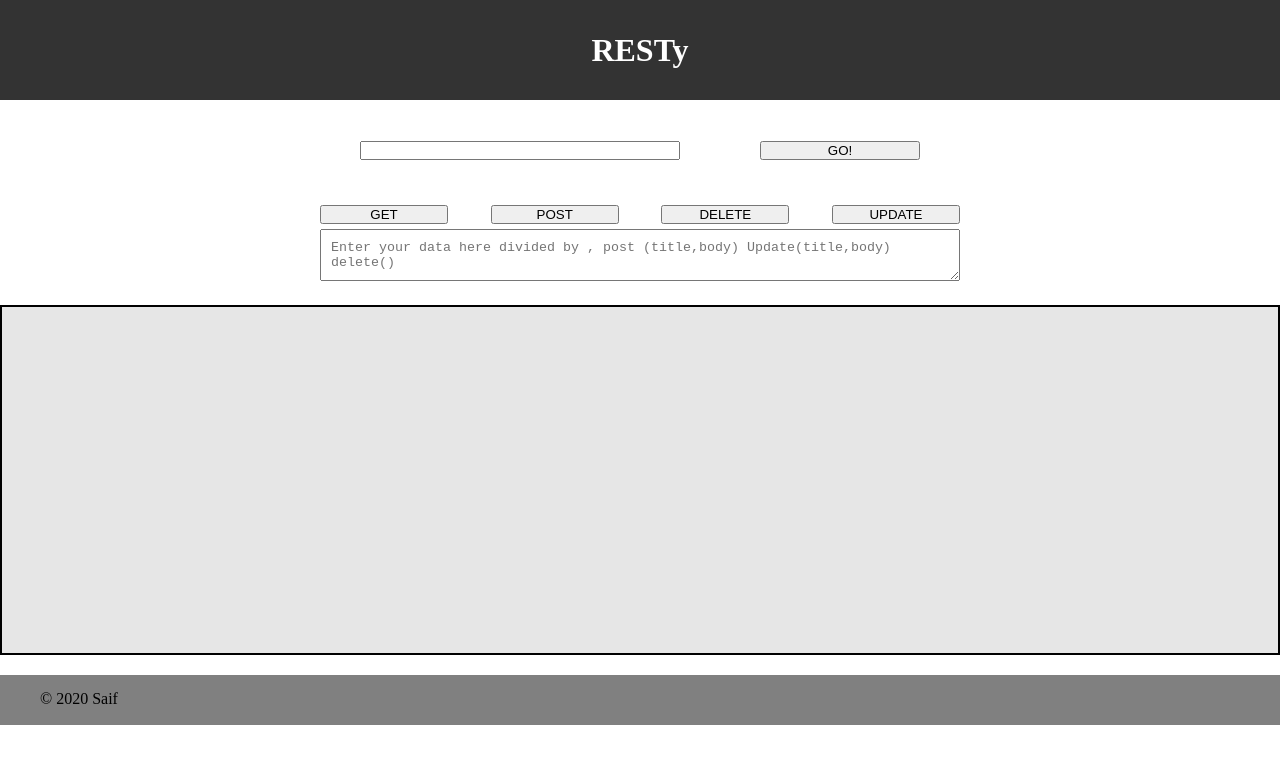
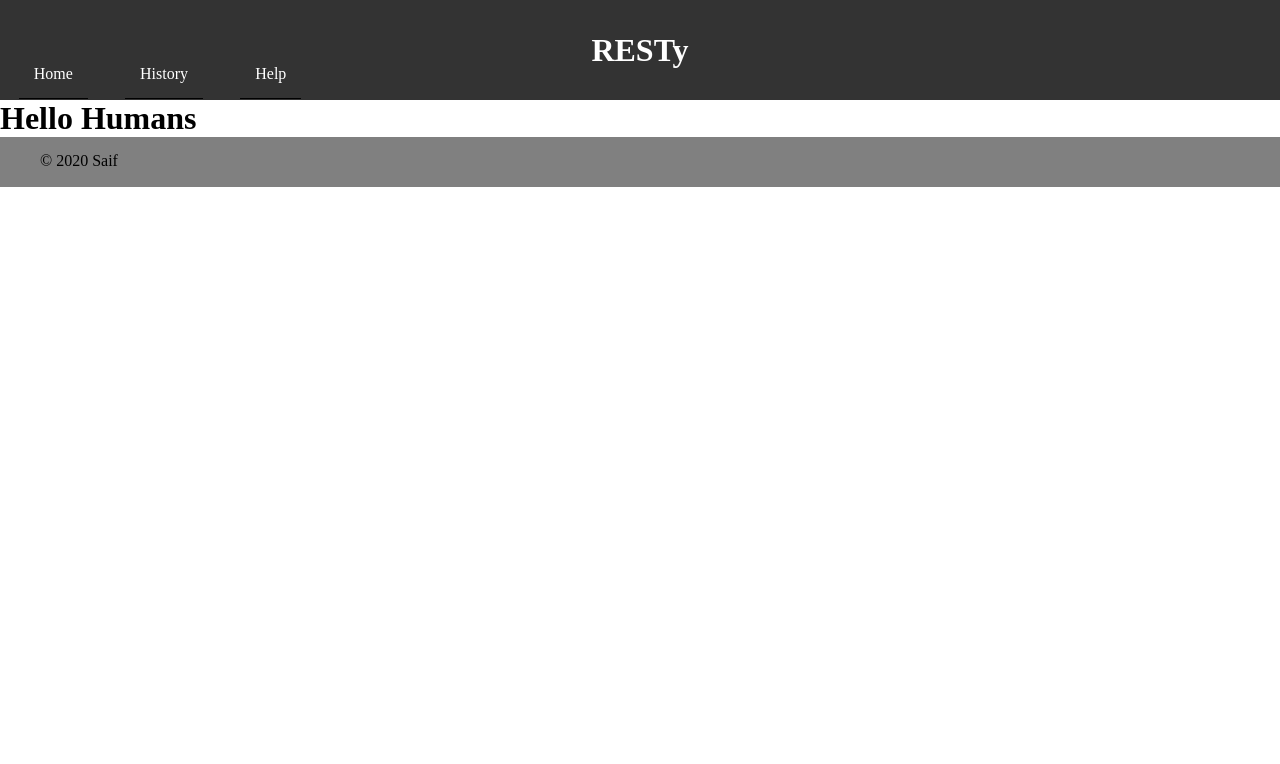
Before and after one commit to saif-401-advanced-javascript/resty, a React (Create React App) app: page /help in a window 1280 px wide. Shown: the top 764 px of the page. Built offline with nearby package versions, Linux system fonts and the light colour scheme.

Commit message:
still the help page

```diff
--- a/package.json
+++ b/package.json
@@ -3,7 +3,7 @@
   "version": "0.1.0",
   "private": true,
   "main": "build/index.js",
-  "homepage":"/",
+  "homepage": "/",
   "dependencies": {
     "@testing-library/jest-dom": "^5.11.6",
     "@testing-library/react": "^11.1.2",
@@ -13,6 +13,7 @@
     "react": "^17.0.1",
     "react-dom": "^17.0.1",
     "react-json-view": "^1.19.1",
+    "react-router-dom": "^5.2.0",
     "react-scripts": "4.0.0",
     "web-vitals": "^0.2.4"
   },
--- a/src/components/App.js
+++ b/src/components/App.js
@@ -5,6 +5,9 @@ import Form from './Form';
 import RESULTS from './Results';
 import History from './history';
 import { If, Then, Else } from './if';
+import { Route, Router, Switch } from 'react-router-dom';
+import Help from './help';
+import HistoryPage from './history-page';
 
 class App extends React.Component {
   constructor(props) {
@@ -55,6 +58,8 @@ class App extends React.Component {
     return (
       <>
         <Header />
+        <Switch>
+          <Route exact path='/'>
             <Form
               handler={this.updateState}
               handleReq={this.handleReq}
@@ -75,6 +80,10 @@ class App extends React.Component {
                 </Else>
               </If>
             </div>
+          </Route>
+          <Route path='/history' component={HistoryPage} />
+          <Route path='/help' component={Help} />
+        </Switch>
         <Footer />
       </>
     );
--- a/src/components/Header.js
+++ b/src/components/Header.js
@@ -1,10 +1,30 @@
 import React from 'react';
+import { NavLink } from 'react-router-dom';
 import '../scss/header.scss';
 
 const Header = () => {
   return (
     <header>
       <h1>RESTy</h1>
+      <nav>
+        <ul>
+          <li>
+            <NavLink exact to='/'>
+              Home
+            </NavLink>
+          </li>
+          <li>
+            <NavLink exact to='/history'>
+              History
+            </NavLink>
+          </li>
+          <li>
+            <NavLink exact to='/help'>
+              Help
+            </NavLink>
+          </li>
+        </ul>
+      </nav>
     </header>
   );
 };
--- /dev/null
+++ b/src/components/help.jsx
@@ -0,0 +1,9 @@
+import React from 'react'
+
+export default function Help() {
+    return (
+        <div>
+            <h1>Hello Humans</h1>
+        </div>
+    )
+}
--- /dev/null
+++ b/src/components/history-page.jsx
@@ -0,0 +1,56 @@
+import React, { Component } from 'react'
+import ReactJson from 'react-json-view';
+import List from './list';
+import { If, Then, Else } from './if';
+
+export default class HistoryPage extends Component {
+
+    constructor(props) {
+        super(props)
+
+        this.state = {
+             req : [],
+             result :'',
+             header : ''
+        }
+    }
+
+    componentDidMount(){
+        let array =JSON.parse(localStorage.getItem('requests'));
+        this.setState({
+            req : array,
+        })
+    }
+
+    handleData= (results)=>{
+        this.setState({
+            result : results.data,
+            header : results.header
+        })
+    }
+
+    render(){
+        const {req,header,result} = this.state;
+        return (
+            <main className='user-choice row'>
+                 <div className='method'>
+                 <List data={req} handler={this.handleData} />
+          </div>
+          <If condition={result}>
+              <Then>
+                <div className='render'>
+            <div>
+              <h2 data-testid='header'>Headers</h2>
+              <ReactJson src={{ Headers: header }} theme='monokai' />
+            </div>
+            <div>
+              <h2 data-testid='result'>Results</h2>
+              <ReactJson src={{ Response: result }} theme='monokai' />
+            </div>
+          </div>
+          </Then>
+          </If>
+            </main>
+        )
+    }
+}
--- a/src/components/history.js
+++ b/src/components/history.js
@@ -4,12 +4,12 @@ import List from './list';
 function History({ req, handler }) {
   if (req.length) {
     return (
-      <div id='method'>
+      <div className='method'>
         <List data={req} handler={handler} />
       </div>
     );
   } else {
-    return <div id='method'></div>;
+    return <div className='method'></div>;
   }
 }
 
--- a/src/index.js
+++ b/src/index.js
@@ -3,10 +3,13 @@ import ReactDOM from 'react-dom';
 import './scss/style.scss';
 import App from './components/App';
 import reportWebVitals from './reportWebVitals';
+import { BrowserRouter } from 'react-router-dom';
 
 ReactDOM.render(
   <React.StrictMode>
-    <App />
+    <BrowserRouter>
+      <App />
+    </BrowserRouter>
   </React.StrictMode>,
   document.getElementById('root')
 );
--- a/src/scss/footer.scss
+++ b/src/scss/footer.scss
@@ -4,6 +4,7 @@ footer {
   color: #000000;
   position: relative;
   background-color: gray;
+  bottom: 0;
   p {
     position: absolute;
     top: 15px;
--- a/src/scss/form.scss
+++ b/src/scss/form.scss
@@ -60,7 +60,7 @@ form {
     overflow: scroll;
   }
 
-  #method {
+  .method {
     width: 30%;
     justify-content: space-around;
     margin-top: 50px;
--- a/src/scss/header.scss
+++ b/src/scss/header.scss
@@ -13,4 +13,27 @@ header {
     left: 50%;
     transform: translate(-50%, -50%);
   }
+  nav {
+    display: flex;
+    flex-direction: row;
+    width: 100%;
+    margin-bottom: 15px;
+    position: absolute;
+    top: 50px;
+    ul {
+      display: flex;
+      flex-direction: row;
+      width: 25%;
+      justify-content: space-around;
+    }
+
+    li {
+      color: #fff;
+
+      a {
+        color: #fff;
+        text-decoration: none;
+      }
+    }
+  }
 }
```
Also changed, not shown: 1 other file (tests, documents, lock files or other folders). Lines whose indentation alone changed are shown as unchanged.
